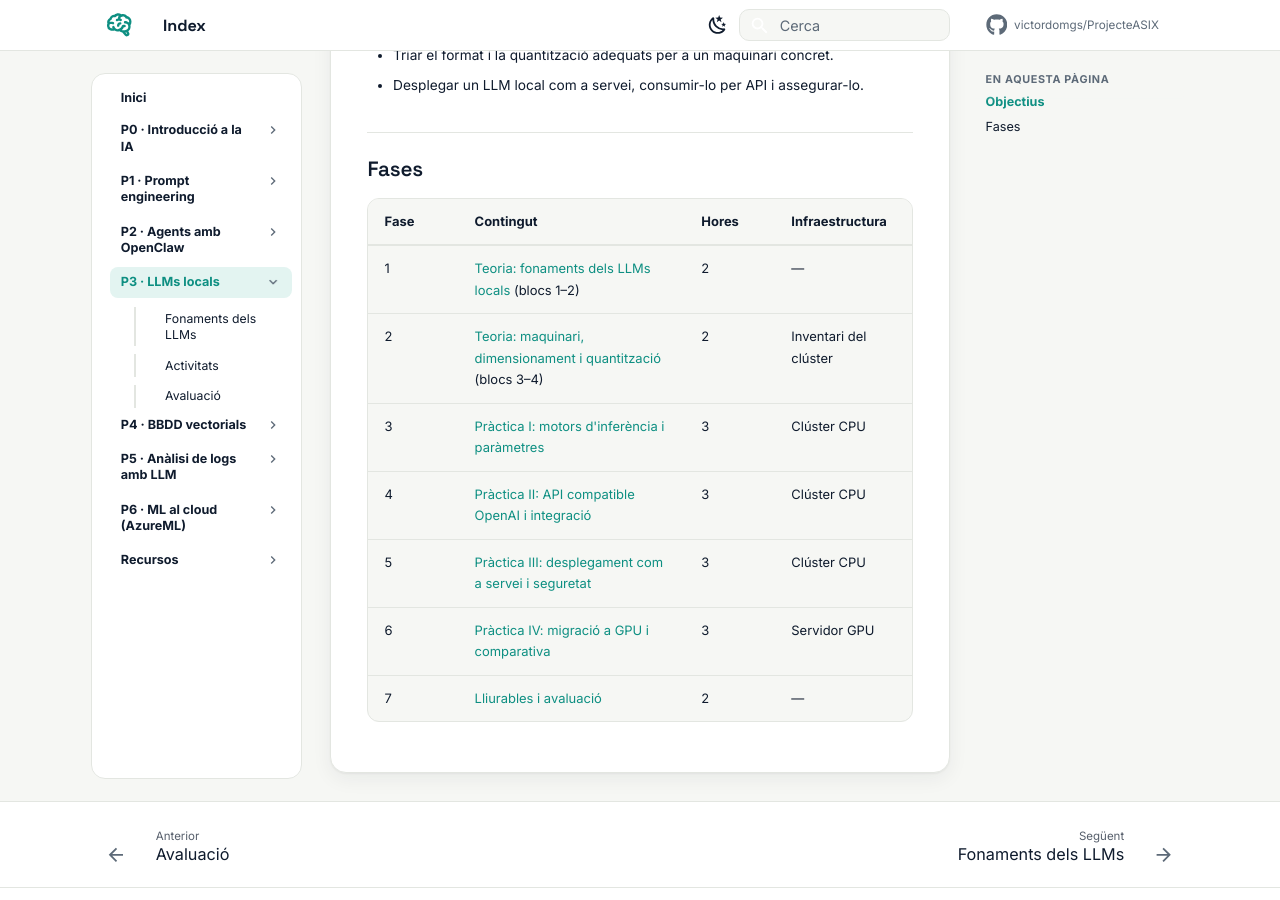
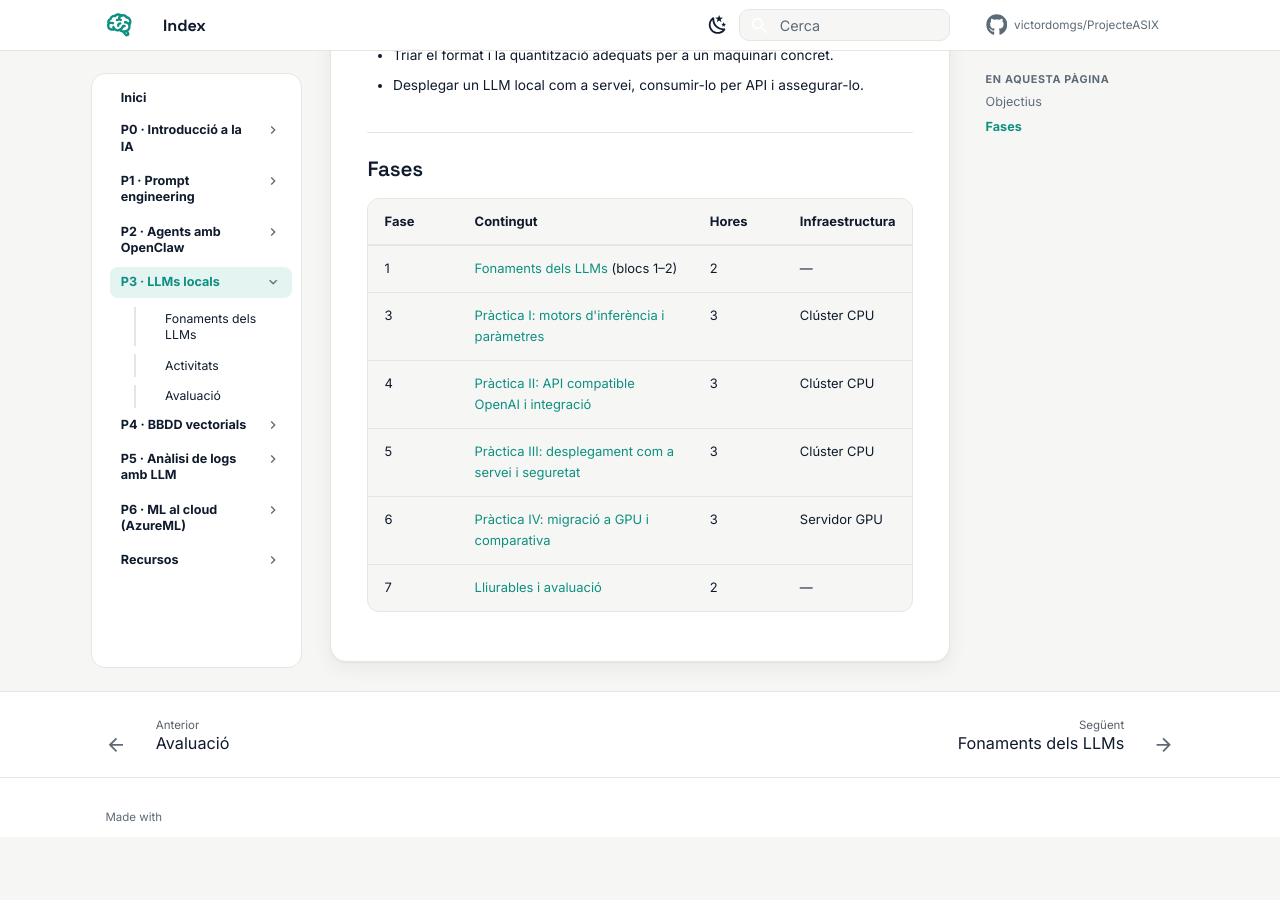
Before and after one commit to victordomgs/ProjecteASIX, an MkDocs documentation site: the page built from docs/p3-llms-locals/index.md, in a window 1280 px wide and 900 px high, scrolled down 617 px. Built offline with MkDocs 1.6.1 and Material for MkDocs 9.7.7, drawn with Linux system fonts in a browser that asks for light colours; comment, search, counter and statistics services are not loaded; after the commit the page ends 1454 px from its top, so only the background shows below that.

Commit message:
Update index.md

```diff
--- a/docs/p3-llms-locals/index.md
+++ b/docs/p3-llms-locals/index.md
@@ -21,8 +21,7 @@
 
 | Fase | Contingut | Hores | Infraestructura |
 |---|---|---|---|
-| 1 | [Teoria: fonaments dels LLMs locals](teoria.md) (blocs 1–2) | 2 | — |
-| 2 | [Teoria: maquinari, dimensionament i quantització](teoria.md#bloc-3-maquinari-i-dimensionament) (blocs 3–4) | 2 | Inventari del clúster |
+| 1 | [Fonaments dels LLMs](teoria.md) (blocs 1–2) | 2 | — |
 | 3 | [Pràctica I: motors d'inferència i paràmetres](activitats.md) | 3 | Clúster CPU |
 | 4 | [Pràctica II: API compatible OpenAI i integració](activitats.md) | 3 | Clúster CPU |
 | 5 | [Pràctica III: desplegament com a servei i seguretat](activitats.md) | 3 | Clúster CPU |
```
